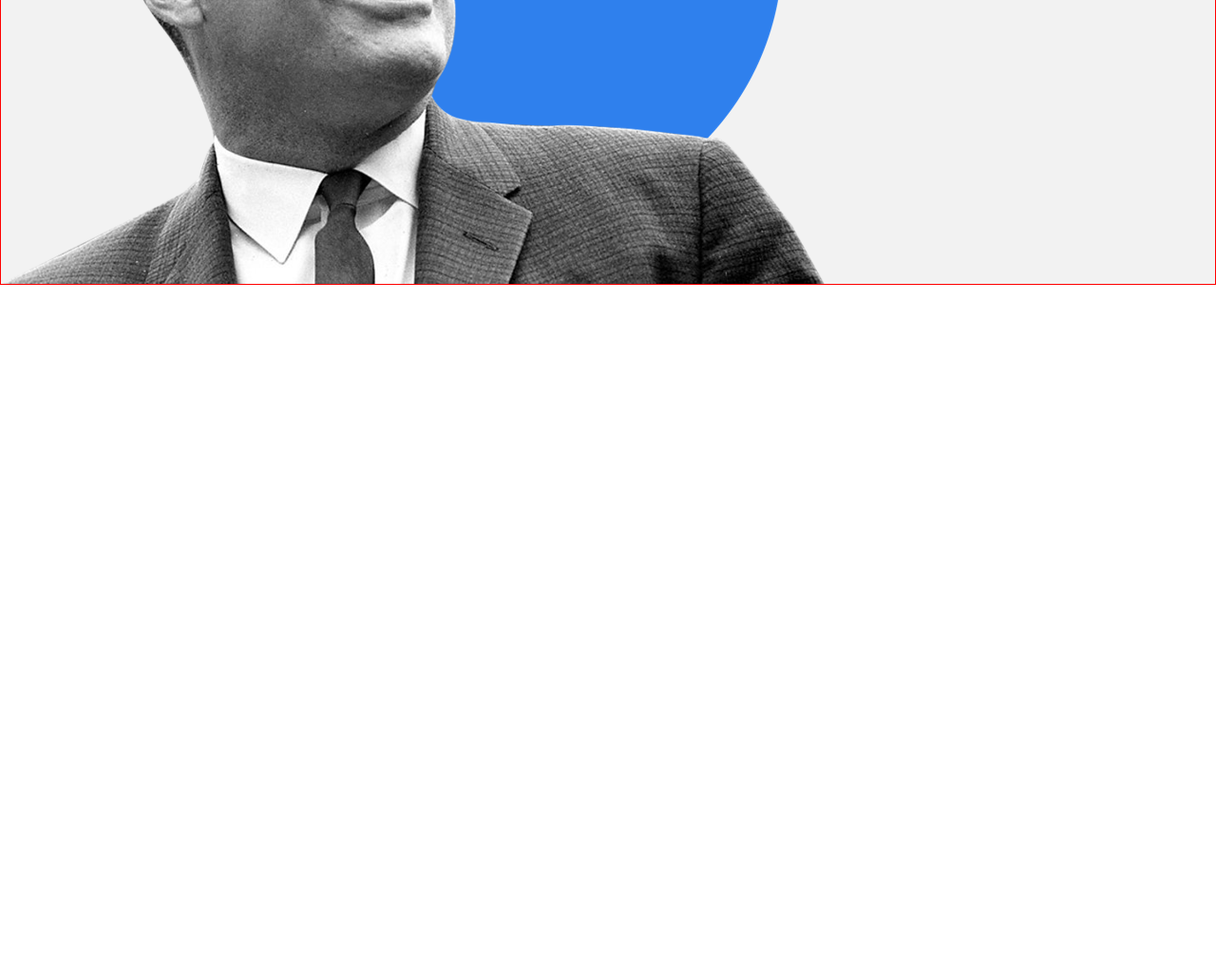
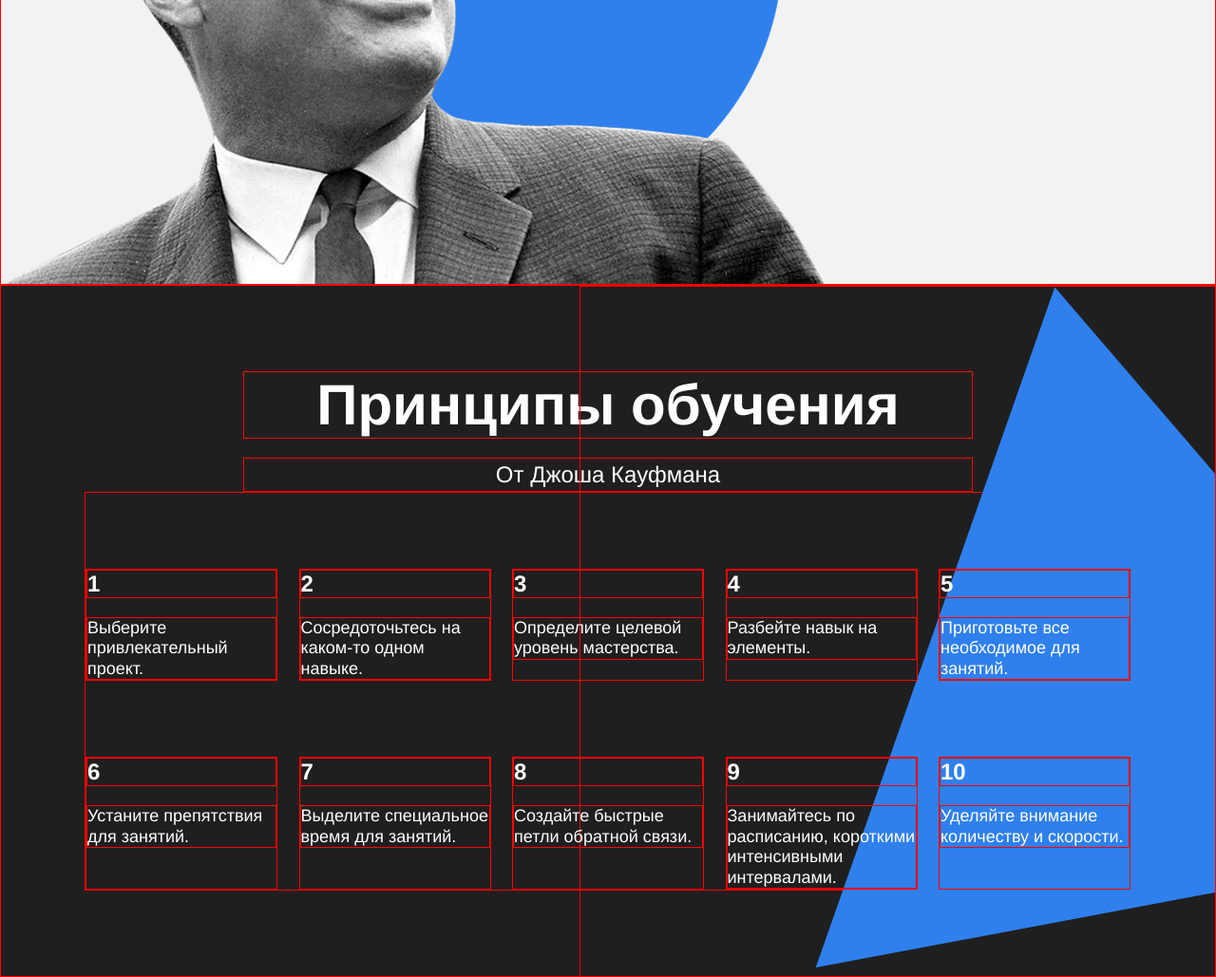
Before and after one commit to LaAnastasiaLa/how-to-learn, a plain HTML site: page index.html in a window 1280 px wide. Shown: the part 2704-3733 px from the top of the page at 95% size. Before the commit the page ends 3004 px from the top, so only its background shows below. Drawn offline with Linux system fonts and the light colour scheme.

Commit message:
kaufman ready

```diff
--- a/index.html
+++ b/index.html
@@ -93,6 +93,50 @@
       </section>
 
       <section class="kaufman">
+        <h3 class="section__title_theme_dark">Принципы обучения</h3>
+        <h4 class="section__subtitle_theme_dark">От Джоша Кауфмана</h4>
+        <div class="table_theme_dark">
+          <div class="table__cell_theme_dark">
+            <h5 class="table__heading_theme_dark">1</h5>
+            <p class="table__text_theme_dark">Выберите привлекательный проект.</p>
+          </div>
+          <div class="table__cell_theme_dark">
+            <h5 class="table__heading_theme_dark">2</h5>
+            <p class="table__text_theme_dark">Сосредоточьтесь на каком-то одном навыке.</p>
+          </div>
+          <div class="table__cell_theme_dark">
+            <h5 class="table__heading_theme_dark">3</h5>
+            <p class="table__text_theme_dark">Определите целевой уровень мастерства.</p>
+          </div>
+          <div class="table__cell_theme_dark">
+            <h5 class="table__heading_theme_dark">4</h5>
+            <p class="table__text_theme_dark">Разбейте навык на элементы.</p>
+          </div>
+          <div class="table__cell_theme_dark">
+            <h5 class="table__heading_theme_dark">5</h5>
+            <p class="table__text_theme_dark">Приготовьте все необходимое для занятий.</p>
+          </div>
+          <div class="table__cell_theme_dark">
+            <h5 class="table__heading_theme_dark">6</h5>
+            <p class="table__text_theme_dark">Устаните препятствия для занятий.</p>
+          </div>
+          <div class="table__cell_theme_dark">
+            <h5 class="table__heading_theme_dark">7</h5>
+            <p class="table__text_theme_dark">Выделите специальное время для занятий.</p>
+          </div>
+          <div class="table__cell_theme_dark">
+            <h5 class="table__heading_theme_dark">8</h5>
+            <p class="table__text_theme_dark">Создайте быстрые петли обратной связи.</p>
+          </div>
+          <div class="table__cell_theme_dark">
+            <h5 class="table__heading_theme_dark">9</h5>
+            <p class="table__text_theme_dark">Занимайтесь по расписанию, короткими интенсивными интервалами.</p>
+          </div>
+          <div class="table__cell_theme_dark">
+            <h5 class="table__heading_theme_dark">10</h5>
+            <p class="table__text_theme_dark">Уделяйте внимание количеству и скорости.</p>
+          </div>
+          <div class="kaufman__triangle"></div>
       </section>
     </main>
     <footer class="footer">
--- a/styles/style.css
+++ b/styles/style.css
@@ -236,6 +236,94 @@
   right: 48px
  }
 
+ .kaufman{
+  border: 1px solid red;
+  display: flex;
+  flex-direction: column;
+  align-items: center;
+  background-color: #1f1f1f;
+  position: relative;
+  overflow: hidden;
+ }
+
+ .kaufman__triangle{
+  position: absolute;
+  width: 877px;
+  height: 877px;
+  border: 1px solid red;
+  top: 0px;
+  right: -210px;
+  z-index: -1;
+  background-image: url(../images/kaufman-triangle.svg);
+  background-repeat: no-repeat;
+ }
+
+ .section__title_theme_dark{
+  border: 1px solid red;
+  width: 60%;
+  line-height: 1.15;
+  font-size: 60px;
+  font-weight: bold;
+  text-align: center;
+  margin-bottom: 20px;
+  margin-top: 90px;
+  color: white;
+  z-index: 1;
+ }
+
+ .section__subtitle_theme_dark{
+  border: 1px solid red;
+  width: 60%;
+  line-height: 34px;
+  font-size: 24px;
+  font-weight: normal;
+  text-align: center;
+  margin: 0;
+  color: white;
+  z-index: 1;
+ }
+
+ .table_theme_dark{
+  border: 1px solid red;
+  width: 1100px;
+  margin: 0 auto 90px auto;
+  display: flex;
+  /*flex-direction: row;*/
+  justify-content: space-between;
+  flex-wrap: wrap;
+  z-index: 1;
+ }
+
+ .table__cell_theme_dark{
+  width: 200px;
+  color: white;
+  margin-right: 0;
+  margin-top: 80px;
+  border: 1px solid red;
+  display: inline-block;
+  padding: 0;
+  z-index: 1;
+ }
+
+ .table__heading_theme_dark{
+  border: 1px solid red;
+  line-height: 1.15;
+  font-size: 24px;
+  font-weight: bold;
+  margin: 0 auto 0 auto;
+  color: white;
+ }
+
+ .table__text_theme_dark{
+  border: 1px solid red;
+  line-height: 1.2;
+  font-size: 18px;
+  font-weight: normal;
+  margin: 20px auto 0 auto;
+  color: white;
+ }
+
+
 /* ниже мы привели пример двух селекторов, чтобы вы вспомнили запись элемента */
 .header__square-pic {
   height: 568px;
@@ -247,10 +335,19 @@
   z-index: 0;
 }
 
+.table__text_theme_dark{
+  border: 1px solid red;
+  line-height: 1.2;
+  font-size: 18px;
+  font-weight: normal;
+  margin: 20px auto 0 auto;
+  color: white;
+}
+
 /* и элемента с модификатором вида ключ-значение */
-.table__cell_theme_dark {
+/*.table__cell_theme_dark {
   width: 200px;
   color: white;
   margin-right: 0;
   margin-top: 80px;
-}
+}*/
```
